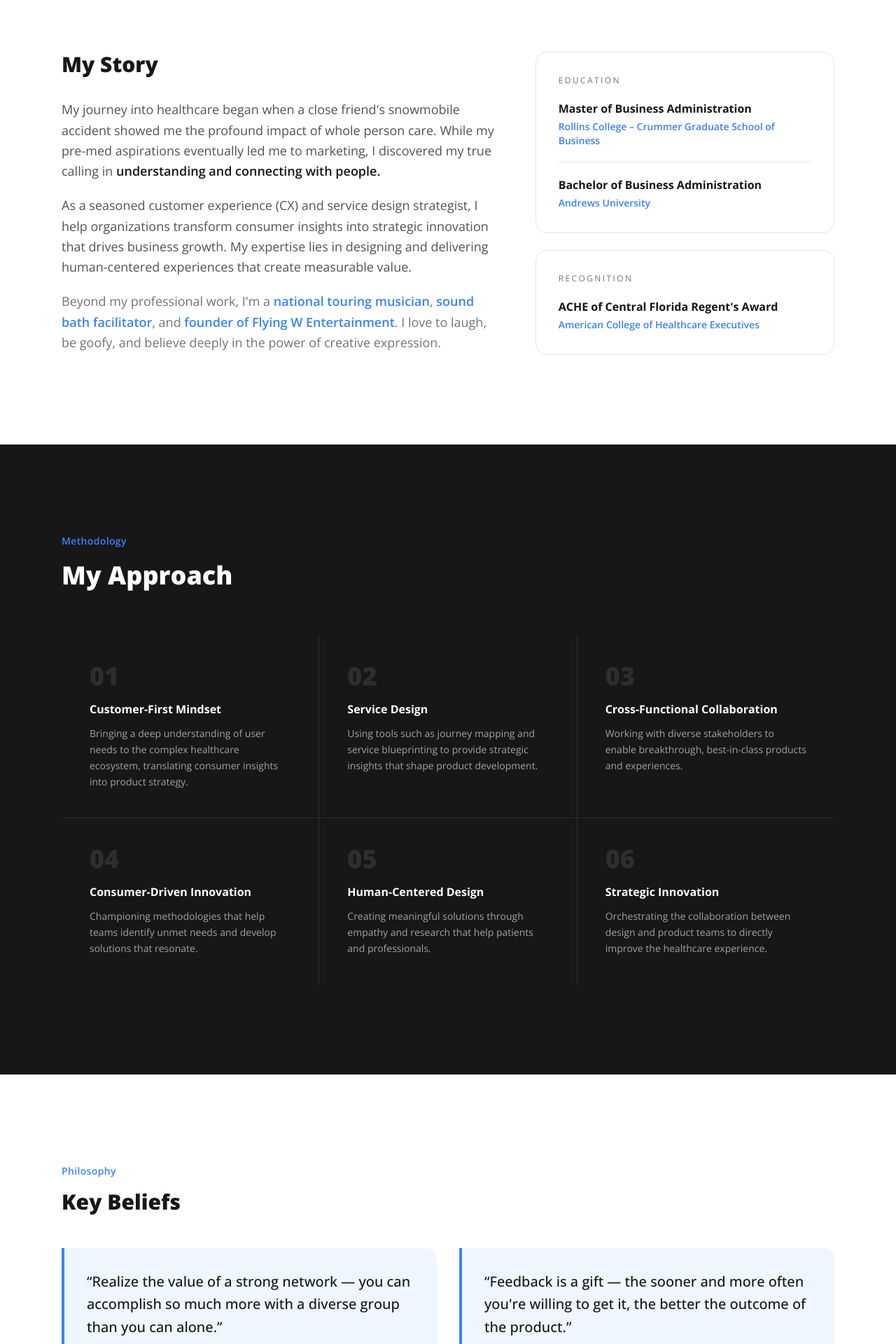
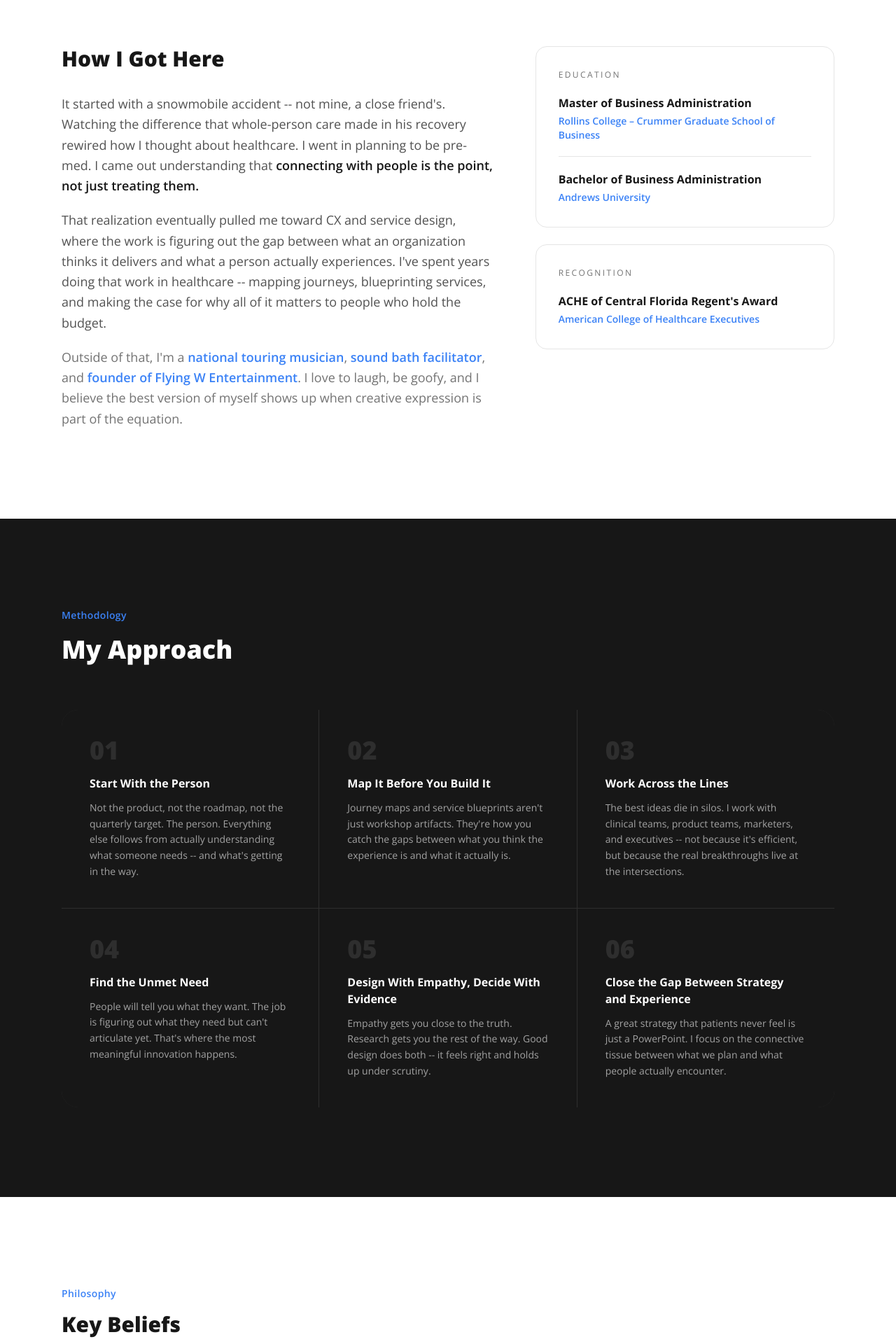
Before and after one commit to ampy1000/website, a Next.js app: page /about in a window 1280 px wide. Shown: the part 700-2620 px from the top of the page at 70% size. Built offline with nearby package versions, Linux system fonts and the light colour scheme.

Commit message:
rewrite site copy to match style guide

```diff
--- a/src/app/about/page.tsx
+++ b/src/app/about/page.tsx
@@ -4,33 +4,33 @@ import type { Metadata } from "next";
 export const metadata: Metadata = {
   title: "About Me | Cody Wales",
   description:
-    "Learn about Cody Wales — experience designer, business builder, and creative with a passion for human-centered innovation.",
+    "The backstory on Cody Wales -- experience designer, drummer, sound bath facilitator, and the kind of person who cold-emails gear manufacturers for a friend.",
 };
 
 const approaches = [
   {
-    title: "Customer-First Mindset",
-    text: "Bringing a deep understanding of user needs to the complex healthcare ecosystem, translating consumer insights into product strategy.",
+    title: "Start With the Person",
+    text: "Not the product, not the roadmap, not the quarterly target. The person. Everything else follows from actually understanding what someone needs -- and what's getting in the way.",
   },
   {
-    title: "Service Design",
-    text: "Using tools such as journey mapping and service blueprinting to provide strategic insights that shape product development.",
+    title: "Map It Before You Build It",
+    text: "Journey maps and service blueprints aren't just workshop artifacts. They're how you catch the gaps between what you think the experience is and what it actually is.",
   },
   {
-    title: "Cross-Functional Collaboration",
-    text: "Working with diverse stakeholders to enable breakthrough, best-in-class products and experiences.",
+    title: "Work Across the Lines",
+    text: "The best ideas die in silos. I work with clinical teams, product teams, marketers, and executives -- not because it's efficient, but because the real breakthroughs live at the intersections.",
   },
   {
-    title: "Consumer-Driven Innovation",
-    text: "Championing methodologies that help teams identify unmet needs and develop solutions that resonate.",
+    title: "Find the Unmet Need",
+    text: "People will tell you what they want. The job is figuring out what they need but can't articulate yet. That's where the most meaningful innovation happens.",
   },
   {
-    title: "Human-Centered Design",
-    text: "Creating meaningful solutions through empathy and research that help patients and professionals.",
+    title: "Design With Empathy, Decide With Evidence",
+    text: "Empathy gets you close to the truth. Research gets you the rest of the way. Good design does both -- it feels right and holds up under scrutiny.",
   },
   {
-    title: "Strategic Innovation",
-    text: "Orchestrating the collaboration between design and product teams to directly improve the healthcare experience.",
+    title: "Close the Gap Between Strategy and Experience",
+    text: "A great strategy that patients never feel is just a PowerPoint. I focus on the connective tissue between what we plan and what people actually encounter.",
   },
 ];
 
@@ -49,9 +49,9 @@ export default function AboutPage() {
               <span className="text-warm">Cody.</span>
             </h1>
             <p className="text-lg md:text-xl text-body leading-relaxed max-w-lg">
-              I am an experience designer, business builder and creative. I help
-              organizations transform consumer insights into strategic innovation
-              that drives business growth.
+              Experience designer, business builder, national touring drummer,
+              sound bath facilitator -- and yes, all of those things connect
+              more than you{"'"}d think.
             </p>
           </div>
           <div className="md:col-span-5">
@@ -74,26 +74,30 @@ export default function AboutPage() {
         <div className="max-w-6xl mx-auto px-6 py-24 md:py-32">
           <div className="grid md:grid-cols-12 gap-14">
             <div className="md:col-span-7">
-              <h2 className="text-2xl md:text-3xl font-extrabold text-foreground mb-8">My Story</h2>
+              <h2 className="text-2xl md:text-3xl font-extrabold text-foreground mb-8">How I Got Here</h2>
               <div className="space-y-5 text-body leading-relaxed text-lg">
                 <p>
-                  My journey into healthcare began when a close friend{"'"}s snowmobile accident
-                  showed me the profound impact of whole person care. While my pre-med aspirations
-                  eventually led me to marketing, I discovered my true calling in{" "}
-                  <span className="text-foreground font-semibold">understanding and connecting with people.</span>
+                  It started with a snowmobile accident -- not mine, a close friend{"'"}s.
+                  Watching the difference that whole-person care made in his recovery
+                  rewired how I thought about healthcare. I went in planning to be pre-med.
+                  I came out understanding that{" "}
+                  <span className="text-foreground font-semibold">connecting with people is the point, not just treating them.</span>
                 </p>
                 <p>
-                  As a seasoned customer experience (CX) and service design strategist, I help
-                  organizations transform consumer insights into strategic innovation that drives
-                  business growth. My expertise lies in designing and delivering human-centered
-                  experiences that create measurable value.
+                  That realization eventually pulled me toward CX and service design,
+                  where the work is figuring out the gap between what an organization
+                  thinks it delivers and what a person actually experiences. I{"'"}ve
+                  spent years doing that work in healthcare -- mapping journeys,
+                  blueprinting services, and making the case for why all of it matters
+                  to people who hold the budget.
                 </p>
                 <p className="text-muted">
-                  Beyond my professional work, I{"'"}m a{" "}
+                  Outside of that, I{"'"}m a{" "}
                   <span className="text-warm font-semibold">national touring musician</span>,{" "}
                   <span className="text-warm font-semibold">sound bath facilitator</span>, and{" "}
                   <span className="text-warm font-semibold">founder of Flying W Entertainment</span>.
-                  I love to laugh, be goofy, and believe deeply in the power of creative expression.
+                  I love to laugh, be goofy, and I believe the best version of myself
+                  shows up when creative expression is part of the equation.
                 </p>
               </div>
             </div>
@@ -158,14 +162,14 @@ export default function AboutPage() {
           <div className="grid md:grid-cols-2 gap-8">
             <blockquote className="border-l-4 border-warm rounded-r-2xl bg-warm-light px-8 py-8">
               <p className="text-foreground leading-relaxed text-lg md:text-xl font-medium">
-                &ldquo;Realize the value of a strong network &mdash; you can accomplish so much
-                more with a diverse group than you can alone.&rdquo;
+                &ldquo;You can accomplish so much more with a diverse group than you
+                can alone. Build the network before you need it.&rdquo;
               </p>
             </blockquote>
             <blockquote className="border-l-4 border-warm rounded-r-2xl bg-warm-light px-8 py-8">
               <p className="text-foreground leading-relaxed text-lg md:text-xl font-medium">
-                &ldquo;Feedback is a gift &mdash; the sooner and more often you{"'"}re willing
-                to get it, the better the outcome of the product.&rdquo;
+                &ldquo;Feedback is a gift. The sooner you{"'"}re willing to hear it,
+                the better the work gets. Every single time.&rdquo;
               </p>
             </blockquote>
           </div>
--- a/src/app/experience/page.tsx
+++ b/src/app/experience/page.tsx
@@ -12,11 +12,11 @@ const experiences = [
     company: "Pfizer",
     type: "current",
     description: [
-      "Bring a customer-first mindset to the complex healthcare ecosystem, translating consumer needs into product strategy and innovation opportunities.",
-      "Use service design tools such as journey mapping and service blueprinting to provide strategic insights that shape product development and go-to-market approaches.",
-      "Work with diverse stakeholders across the organization to enable breakthrough, best-in-class products and experiences for patients, health care providers, and colleagues.",
-      "Champion consumer-driven innovation methodologies, helping teams identify unmet needs and develop solutions that resonate in the market.",
-      "Contributed to critical COVID-19 efforts, such as providing virtual visit options for families and supporting the distribution of vaccines.",
+      "Bring a customer-first lens to one of the most complex ecosystems out there -- translating what real people need into product strategy that actually moves.",
+      "Journey maps and service blueprints aren't just workshop deliverables here. They're how we catch the gaps between what we think we're delivering and what patients actually experience.",
+      "Work across clinical, product, marketing, and executive teams. The breakthroughs don't happen in silos -- they happen at the intersections.",
+      "Champion the methodologies that surface unmet needs. The kind of needs people can't always articulate but you can feel when you're paying attention.",
+      "Contributed to critical COVID-19 response efforts, including virtual visit options for families and vaccine distribution support. Some work matters more than a roadmap.",
     ],
   },
   {
@@ -24,8 +24,8 @@ const experiences = [
     company: "ACHE of Central Florida",
     type: "leadership",
     description: [
-      "Joined the Board of Directors after migrating and completely redesigning the chapter website.",
-      "Focused on building the brand of the chapter to better deliver the mission statement to be the 'premier professional membership society for leaders of healthcare.'",
+      "Redesigned the chapter website from scratch. That project opened the door to a Board seat -- which tells you something about showing up with initiative.",
+      "Focused on sharpening the brand so it actually reflected the mission: being the premier society for healthcare leaders, not just saying it on a banner.",
     ],
   },
   {
@@ -33,7 +33,7 @@ const experiences = [
     company: "University Enrollment Management",
     type: "past",
     description: [
-      "During final year of school, joined the Integrated Marketing & Communications team part-time to support the development of strategy and content related to enrollment management.",
+      "Joined the Integrated Marketing & Communications team during my final year. Part-time role, full immersion -- developing strategy and content for enrollment management while finishing the degree.",
     ],
   },
   {
@@ -41,8 +41,8 @@ const experiences = [
     company: "Advertising Agency",
     type: "past",
     description: [
-      "During the summer before the final undergraduate year, sought opportunities in marketing and advertising, reaching out cold to a desired employer.",
-      "Had the opportunity to work with notable accounts including KitchenAid and Newell-Rubbermaid.",
+      "Cold-emailed the agency I wanted to work at the summer before senior year. They said yes. Sometimes the simplest move is just asking.",
+      "Got to work on real accounts -- KitchenAid, Newell-Rubbermaid -- which taught me more about the craft in three months than a semester of theory.",
     ],
   },
 ];
@@ -81,9 +81,10 @@ export default function ExperiencePage() {
           </div>
           <div className="md:col-span-5 pb-4">
             <p className="text-lg text-body leading-relaxed">
-              From marketing internships to global innovation strategy at one of the world{"'"}s
-              leading pharmaceutical companies, my career has been driven by a passion for
-              understanding people.
+              Cold emails to agencies, a website redesign that turned into a board
+              seat, and eventually global innovation strategy at one of the world{"'"}s
+              largest pharmaceutical companies. The through-line is simple: I{"'"}m
+              drawn to work where understanding people is the whole job.
             </p>
           </div>
         </div>
--- a/src/app/page.tsx
+++ b/src/app/page.tsx
@@ -5,31 +5,31 @@ const values = [
   {
     title: "Exploration",
     description:
-      "Constantly seeking the unknown and discovering innovative paths to create exceptional experiences.",
+      "The best ideas don't come from the same four walls. I'm constantly pulling from unfamiliar places -- new industries, new people, new problems -- because that's where the interesting stuff lives.",
     number: "01",
   },
   {
     title: "Growth",
     description:
-      "Persistently driven to find better ways of doing things and evolving both personally and professionally.",
+      "Comfortable and growing are rarely the same thing. I'd rather be the person who tried a better way and learned something than the one who stuck with 'how we've always done it.'",
     number: "02",
   },
   {
     title: "Intention",
     description:
-      "Ensuring every task is meaningful and executed to the highest standard with purpose and mindfulness.",
+      "Busy isn't the same as productive. Every project, every conversation, every commitment should earn its place -- if it doesn't serve a purpose, it's just noise.",
     number: "03",
   },
   {
     title: "Service",
     description:
-      "Striving to develop myself to better support and uplift others through meaningful work.",
+      "The work matters most when it makes someone else's work (or life) a little better. That's the whole point -- build yourself up so you can lift others.",
     number: "04",
   },
   {
     title: "Boldness",
     description:
-      "A willingness to challenge conventional wisdom and push boundaries to drive innovation.",
+      "Conventional wisdom is comfortable, not correct. The willingness to challenge what everyone accepts as true -- that's where real innovation starts.",
     number: "05",
   },
 ];
@@ -59,13 +59,14 @@ export default function Home() {
                 Experience Designer / Business Builder / Creative
               </p>
               <h1 className="text-5xl md:text-7xl lg:text-8xl font-extrabold text-foreground leading-[0.95] tracking-tight mb-8">
-                We give a<br />
-                voice to<br />
-                <span className="text-warm">experience.</span>
+                I design<br />
+                how things<br />
+                <span className="text-warm">feel.</span>
               </h1>
               <p className="text-body leading-relaxed max-w-md text-lg mb-10">
-                I help organizations transform consumer insights into strategic
-                innovation that drives business growth through human-centered design.
+                Most companies know what they build. Fewer understand how people
+                actually experience it. That{"'"}s where I come in -- turning
+                real consumer insights into strategy that moves the needle.
               </p>
               <div className="flex flex-wrap gap-4">
                 <Link
@@ -129,8 +130,9 @@ export default function Home() {
             </div>
             <div className="md:col-span-7 flex items-end">
               <p className="text-body leading-relaxed text-lg max-w-lg">
-                These principles shape every decision I make -- from designing patient
-                experiences at Pfizer to performing on stage with my band.
+                The same values that shape how I design patient experiences
+                at Pfizer also show up when I{"'"}m behind a drum kit or
+                leading a sound bath. The context changes. The principles don{"'"}t.
               </p>
             </div>
           </div>
@@ -157,7 +159,7 @@ export default function Home() {
                 Let{"'"}s Connect
               </p>
               <p className="text-white font-bold text-2xl mb-4">
-                Ready to collaborate?
+                Got something interesting?
               </p>
               <a
                 href="https://www.linkedin.com/in/codywales"
@@ -181,17 +183,19 @@ export default function Home() {
                 About
               </p>
               <h2 className="text-3xl md:text-4xl font-extrabold text-foreground mb-8 leading-tight text-balance">
-                Designing Experiences That Matter
+                The Short Version
               </h2>
               <div className="space-y-4 text-body leading-relaxed text-lg">
                 <p>
-                  As a seasoned customer experience (CX) and service design strategist,
-                  I help organizations transform consumer insights into strategic innovation
-                  that drives business growth.
+                  I{"'"}m a CX and service design strategist who{"'"}s spent years
+                  figuring out the gap between what organizations build and what
+                  people actually need. The work is part research, part design,
+                  part making a compelling case for why any of it matters.
                 </p>
                 <p className="text-muted">
-                  My expertise lies in designing and delivering human-centered experiences
-                  that create measurable value for customers and employees.
+                  When it clicks -- when the insight leads to a strategy that leads
+                  to something a patient or provider can feel -- that{"'"}s the
+                  part I live for.
                 </p>
               </div>
               <Link
@@ -231,8 +235,8 @@ export default function Home() {
           <div className="grid md:grid-cols-12 gap-8 items-center">
             <div className="md:col-span-8">
               <h2 className="text-3xl md:text-5xl font-extrabold text-background leading-tight">
-                Let{"'"}s create something<br />
-                <span className="text-warm">meaningful together.</span>
+                Good work starts with<br />
+                <span className="text-warm">a good conversation.</span>
               </h2>
             </div>
             <div className="md:col-span-4 flex md:justify-end gap-4 flex-wrap">
--- a/src/components/Footer.tsx
+++ b/src/components/Footer.tsx
@@ -10,8 +10,8 @@ export default function Footer() {
               Cody<span className="text-warm">.</span>
             </h3>
             <p className="text-muted leading-relaxed max-w-xs mb-6">
-              Experience designer, business builder & creative. Turning
-              insights into innovation and ideas into impact.
+              Designing how things feel. Building what matters.
+              Making the case for both.
             </p>
             <div className="flex gap-4">
               <a
@@ -69,7 +69,7 @@ export default function Footer() {
         </div>
         <div className="mt-14 pt-6 border-t border-border flex flex-col md:flex-row justify-between items-center gap-4">
           <p className="text-xs text-muted">&copy; {new Date().getFullYear()} Cody Wales. All rights reserved.</p>
-          <p className="text-xs text-muted">Designed with intention.</p>
+          <p className="text-xs text-muted">Built with intention. And a lot of coffee.</p>
         </div>
       </div>
     </footer>
```
Also changed, not shown: src/app/projects/page.tsx (+10 -9 lines).
